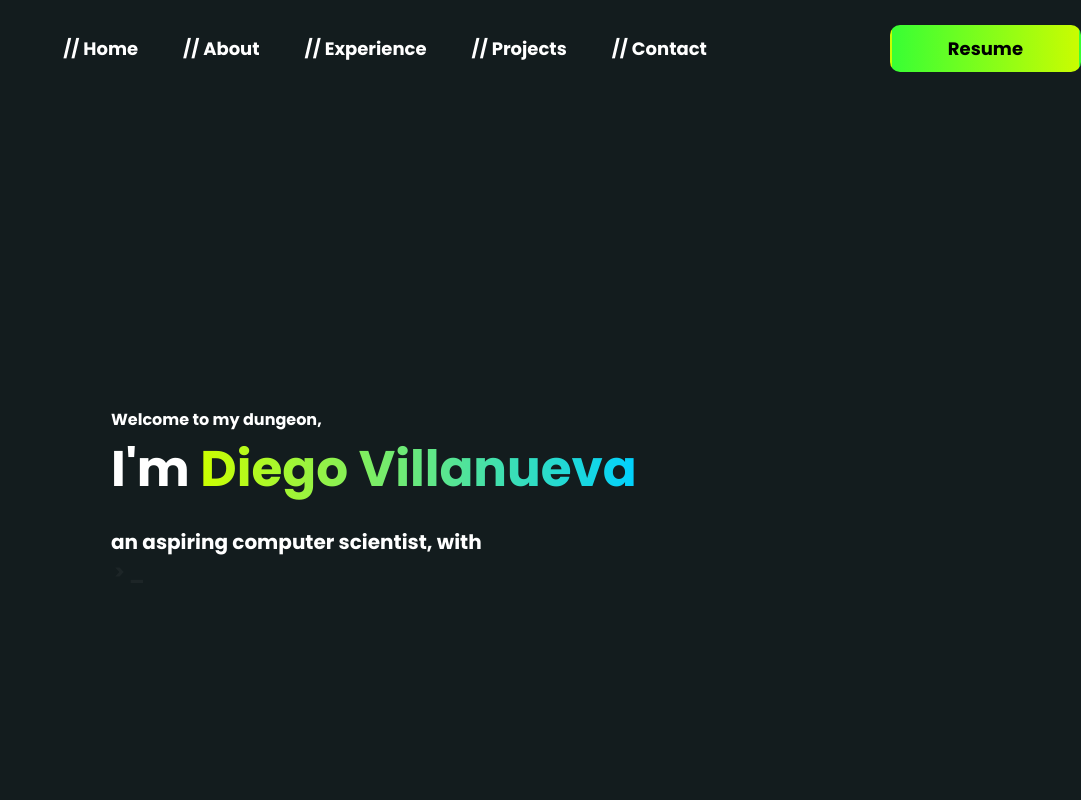
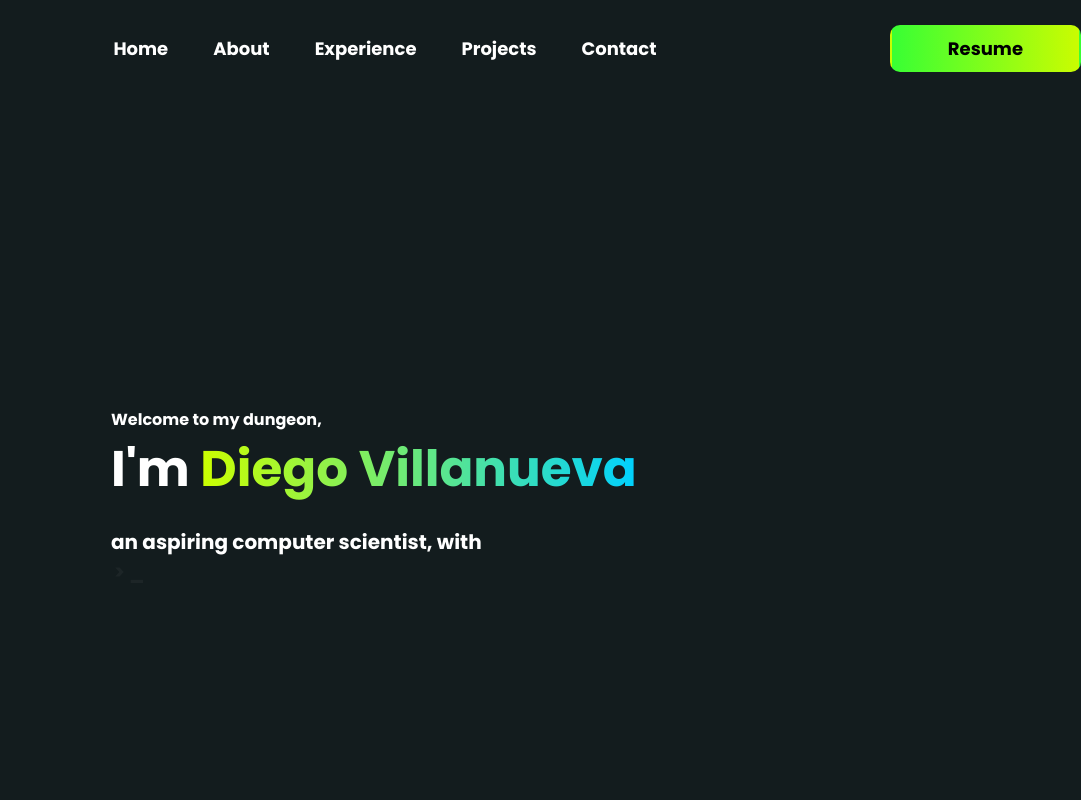
Before and after one commit to Jay-DVT/personal-webpage, a Next.js app: page / in a window 1280 px wide. Shown: the top 800 px of the page, without its empty margins (199-1280 px from the left). Built offline with nearby package versions, Linux system fonts and the light colour scheme.

Commit message:
image by google drive link, Build package
look into staticFileImage from Drive instead of Iframe

```diff
--- a/assests/index.ts
+++ b/assests/index.ts
@@ -15,7 +15,6 @@ import react from './react.svg'
 import tailwindcss from './tailwindcss.svg'
 import mail from './mail.svg'
 import pin from './map-pin.svg'
-import racoon from './daracoon.jpg'
 
 export {
     instagram,
@@ -35,5 +34,4 @@ export {
     react,
     tailwindcss,
     pin,
-    racoon
 }
--- a/components/About.tsx
+++ b/components/About.tsx
@@ -13,7 +13,7 @@ export default function About({}: Props) {
       <div id="about-content" className='flex md:flex-row flex-col md:items-center md:gap-[90px] gap-[30px]'>
         <div id="description" className='flex-1 md:text-[20px] text-[12px]'>
           <p>
-            My name's Diego Villanueva Terrazas and I was born and raised in Chihuahua,
+            My name&apos;s Diego Villanueva Terrazas and I was born and raised in Chihuahua,
             I like variety of things such as cooking, motoracing, relaxing, tech, finance, gaming and partying among other miscellaneous
             interests that tend to get more outlandish by the second and they never seem to stop expanding.
           </p>
@@ -21,7 +21,7 @@ export default function About({}: Props) {
             I look foward to experimenting with new and innovative concepts that can support my curiosity,
             with the added benefit of implementing these knowledge into <span className='text-[#CCFF00]'>practical applications.</span>
           </p>
-          <p className='md:pt-10 pt-3'>My priority when looking into a project isn't how easy it can be but how much I can learn.</p>
+          <p className='md:pt-10 pt-3'>My priority when looking into a project isn&apos;t how easy it can be but how much I can learn.</p>
         </div>
         <div id="technologies" className='flex flex-col md:flex-1 md:mx-0 sm:mx-20 mx-0'>
           <div className='flex flex-row justify-between grow'>
--- a/components/Contact.tsx
+++ b/components/Contact.tsx
@@ -13,7 +13,7 @@ export default function Contact({}: Props) {
       <div className='flex md:flex-row flex-col m-[50px] w-[90%]'>
         <div className='sm:w-[30%] sm:pt-0 py-[30px]'>
           <p className=''>
-          Have a project in mind, or any collaborations that may fit my experience, don't mind reaching out
+          Have a project in mind, or any collaborations that may fit my experience, don&apos;t mind reaching out
           </p>
         </div>
         <div className='flex flex-col flex-grow sm:w-[60%]'>
--- a/components/Header.tsx
+++ b/components/Header.tsx
@@ -13,7 +13,7 @@ export default function Header({}: Props) {
       <Button style={'hidden md:inline-flex text-black invisible'} content={'Resume'}/>
       <div id='header-anchor-container' className='py-[35px] sm:flex hidden space-x-[45px] justify-center mx-auto'>
         {/* Shortcuts */}
-        <a className='hover:text-[#CAFC01]' href="#home">//
+        <a className='hover:text-[#CAFC01]' href="#home">
           <span>
             {/* Typewriter is used for 1 time per link, they have varying speeds to make it look different */}
           <Typewriter
@@ -21,7 +21,7 @@ export default function Header({}: Props) {
             typeSpeed={Math.random() * 700}
             />
           </span></a>
-        <a className='hover:text-[#CAFC01]' href="#about">//
+        <a className='hover:text-[#CAFC01]' href="#about">
         <span>
           <Typewriter
             words={[' About']}
@@ -29,7 +29,7 @@ export default function Header({}: Props) {
             delaySpeed={2000}
             />
           </span></a>
-        <a className='hover:text-[#CAFC01]' href="#experience">//
+        <a className='hover:text-[#CAFC01]' href="#experience">
           <span>
             {/* Typewriter is used for 1 time per link, they have varying speeds to make it look different */}
           <Typewriter
@@ -37,7 +37,7 @@ export default function Header({}: Props) {
             typeSpeed={Math.random() * 700}
             />
           </span></a>
-        <a className='hover:text-[#CAFC01]' href="#projects">//
+        <a className='hover:text-[#CAFC01]' href="#projects">
         <span>
           <Typewriter
             words={[' Projects']}
@@ -45,7 +45,7 @@ export default function Header({}: Props) {
             />
           </span></a>
 
-        <a className='hover:text-[#CAFC01]' href="#contact">//
+        <a className='hover:text-[#CAFC01]' href="#contact">
         <span>
           <Typewriter
             words={[' Contact']}
--- a/components/Hero.tsx
+++ b/components/Hero.tsx
@@ -21,7 +21,7 @@ export default function Hero({}: Props) {
     <div className='h-screen flex flex-col justify-center lg:ml-[310px] mx-[12%] font-bold'> {/* 124 extra from the left div */}
       <p className='text-[16px]'>Welcome to my dungeon,</p>
       {/* gradient has an inside clause where it is deleted on hover and a border is colored */}
-      <p className='font-bold md:text-[50px] text-[40px]'>I'm <span className='text-transparent bg-clip-text bg-gradient-to-r from-[#CCFF00] to-[#00D1FF]'>Diego Villanueva</span></p>
+      <p className='font-bold md:text-[50px] text-[40px]'>I&apos;m <span className='text-transparent bg-clip-text bg-gradient-to-r from-[#CCFF00] to-[#00D1FF]'>Diego Villanueva</span></p>
       <p className='md:text-[20px] text-[18px] pt-5'>an aspiring computer scientist, with </p>
       <p className='md:text-[20px] text-[18px]'> <Cursor cursorStyle='>'/> {text} <Cursor cursorStyle='_'/> </p>
       <div className='flex justify-start'>
--- a/components/ProjectCard.tsx
+++ b/components/ProjectCard.tsx
@@ -1,5 +1,7 @@
 import React from 'react'
 import { projects } from '../constants'
+import Image from 'next/image'
+
 
 type Props = {}
 
@@ -9,8 +11,9 @@ export default function ProjectCard({}: Props) {
         {projects.map((project, index) => (
             <div key={index} className={`flex justify-center align-middle w-[270px] flex-col m-[2rem] border-[2px] hover:border-[#CAFC01] border-transparent p-[1rem] rounded-[0.5rem] bg-[#101010] cursor-pointer hover:shadow-lg`} >
                 <a href={project.link}>
-                    <div>
-                        <img src="https://pbs.twimg.com/media/EZAXVBoWoAoqx0r.jpg" className={`w-[100%] h-[230px] relative object-cover rounded-[0.5rem]`}/>
+                    <div className='pt-0 mt-0 border-0 h-fill w-auto'>
+                        {/* <Image src={project.image} layout='fill'/> */}
+                        <iframe className={`bg-transparent w-[100%] h-[230px] relative object-cover rounded-[0.5rem]`} src={project.image} width="100%" frameBorder="0" scrolling='no' ></iframe>
                     </div>
                     <div className="pl-2 z-5 py-2">
                         <p><span className='text-[#CAFC01]'>{">"} </span> {project.title}</p>
--- a/constants/index.ts
+++ b/constants/index.ts
@@ -1,4 +1,4 @@
-import { css3, mail, linkedin, github, instagram, racoon } from "../assests";
+import { css3, mail, linkedin, github, instagram } from "../assests";
 
 export const experiences = [
     {
@@ -48,35 +48,21 @@ export const projects = [
       title: "Bicycle Maintenance Tracker",
       tech: "ReactJS/Tailwind",
       link: "3800+",
-      image: racoon,
+      image: "https://drive.google.com/file/d/1MctsPTeelwwjGJIOWI1-5jNCJzi1U4Sa/preview",
     },
     {
       id: "project-2",
       title: "Personal Webpage",
       tech: "ReactJS/NextJS/Tailwind",
-      link: "230+",
-      image: "",
+      link: "",
+      image: "https://drive.google.com/file/d/1MctsPTeelwwjGJIOWI1-5jNCJzi1U4Sa/preview",
     },
     {
       id: "project-3",
       title: "Algorithm Visualizer",
       tech: "Javascript",
       link: "$230M+",
-      image: "",
-    },
-    {
-        id: "project-4",
-        title: "Travel Planner",
-        tech: "Javascript",
-        link: "$230M+",
-        image: "",
-    },
-    {
-        id: "project-5",
-        title: "Automated Schedule Picker",
-        tech: "Python",
-        link: "$230M+",
-        image: "",
+      image: "https://drive.google.com/file/d/1MctsPTeelwwjGJIOWI1-5jNCJzi1U4Sa/preview",
     },
   ];
 
```
Also changed, not shown: public/daracoon.jpg (renamed from assests/daracoon.jpg).
